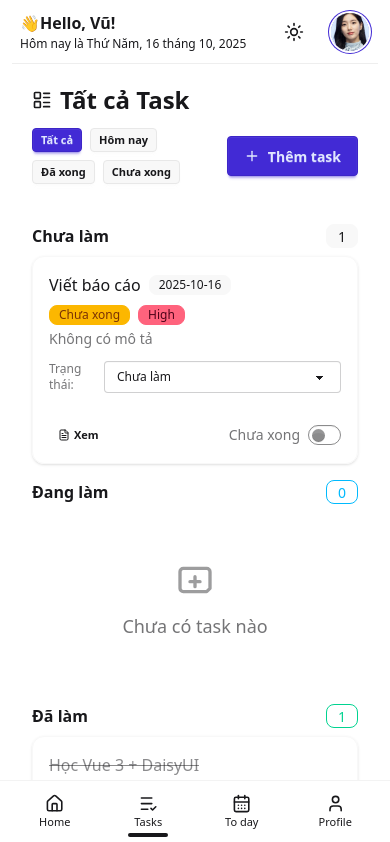
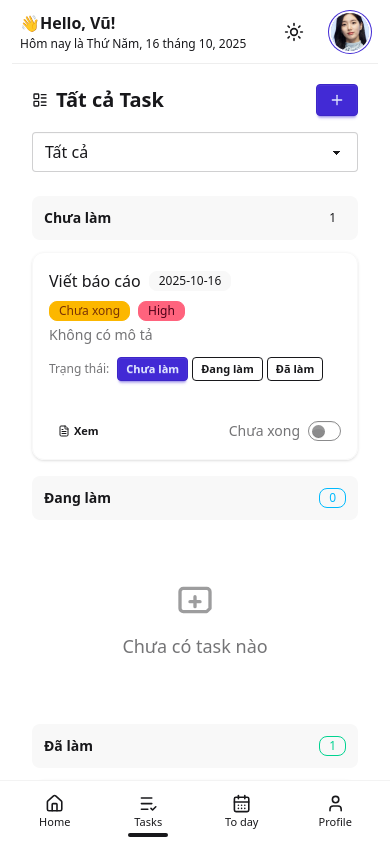
Before and after one commit to ngthanhvu/OneTaskApp, a Vue app: page /tasks in a window 390 px wide. Shown: the top 842 px of the page. Built offline with nearby package versions, Linux system fonts and the light colour scheme; what @vueuse/head, v-calendar would draw is missing.

Commit message:
feat: enhance TaskFilterBar and TaskItem components with improved UI and functionality; update Home and TaskPage layouts for better responsiveness

```diff
--- a/src/components/tasks/TaskFilterBar.vue
+++ b/src/components/tasks/TaskFilterBar.vue
@@ -1,16 +1,34 @@
 <template>
-    <div class="flex flex-wrap items-center gap-2">
-        <button class="btn btn-xs" :class="{ 'btn-primary': modelValue === 'all' }" @click="$emit('update:modelValue', 'all')">Tất cả</button>
-        <button class="btn btn-xs" :class="{ 'btn-primary': modelValue === 'today' }" @click="$emit('update:modelValue', 'today')">Hôm nay</button>
-        <button class="btn btn-xs" :class="{ 'btn-primary': modelValue === 'done' }" @click="$emit('update:modelValue', 'done')">Đã xong</button>
-        <button class="btn btn-xs" :class="{ 'btn-primary': modelValue === 'todo' }" @click="$emit('update:modelValue', 'todo')">Chưa xong</button>
+    <div>
+        <!-- Mobile: Dropdown -->
+        <div class="sm:hidden w-full min-w-[120px]">
+            <select class="select select-bordered w-full h-10 text-base" :value="modelValue"
+                @change="$emit('update:modelValue', ($event.target as HTMLSelectElement).value)">
+                <option v-for="filter in filters" :key="filter.value" :value="filter.value">
+                    {{ filter.label }}
+                </option>
+            </select>
+        </div>
+
+        <!-- Desktop: Buttons -->
+        <div class="hidden sm:flex flex-wrap items-center gap-2">
+            <button v-for="filter in filters" :key="filter.value" class="btn btn-xs"
+                :class="{ 'btn-primary': modelValue === filter.value }"
+                @click="$emit('update:modelValue', filter.value)">
+                {{ filter.label }}
+            </button>
+        </div>
     </div>
 </template>
 
 <script setup lang="ts">
 defineProps<{ modelValue: 'all' | 'today' | 'done' | 'todo' }>()
 defineEmits(['update:modelValue'])
+
+const filters = [
+    { label: 'Tất cả', value: 'all' },
+    { label: 'Hôm nay', value: 'today' },
+    { label: 'Đã xong', value: 'done' },
+    { label: 'Chưa xong', value: 'todo' },
+]
 </script>
-
-<style scoped>
-</style>
--- a/src/components/tasks/TaskItem.vue
+++ b/src/components/tasks/TaskItem.vue
@@ -39,12 +39,26 @@
             <!-- Chọn trạng thái -->
             <div v-if="local.status != null" class="mt-3 flex items-center gap-2">
                 <span class="text-xs text-base-content/60">Trạng thái:</span>
-                <select class="select select-bordered select-sm" v-model="local.status"
-                    @change="$emit('status-change', { ...local })">
-                    <option :value="0">Chưa làm</option>
-                    <option :value="1">Đang làm</option>
-                    <option :value="2">Đã làm</option>
-                </select>
+                <div class="flex gap-1">
+                    <button
+                        class="btn btn-xs"
+                        :class="local.status === 0 ? 'btn-primary' : 'btn-outline'"
+                        @click="changeStatus(0)">
+                        Chưa làm
+                    </button>
+                    <button
+                        class="btn btn-xs"
+                        :class="local.status === 1 ? 'btn-primary' : 'btn-outline'"
+                        @click="changeStatus(1)">
+                        Đang làm
+                    </button>
+                    <button
+                        class="btn btn-xs"
+                        :class="local.status === 2 ? 'btn-primary' : 'btn-outline'"
+                        @click="changeStatus(2)">
+                        Đã làm
+                    </button>
+                </div>
             </div>
         </div>
 
@@ -66,7 +80,7 @@
 import { reactive, watch, computed } from 'vue'
 import { FileText, Pencil, Trash2 } from 'lucide-vue-next'
 const props = defineProps<{ task: any }>()
-defineEmits(['edit', 'delete', 'update', 'view', 'status-change'])
+const emit = defineEmits(['edit', 'delete', 'update', 'view', 'status-change'])
 const local = reactive({ ...props.task })
 const descriptionPreview = computed(() => (local as any).description?.trim() || 'Không có mô tả')
 const statusLabel = computed(() => {
@@ -84,5 +98,11 @@ const priorityClass = computed(() => {
     if (local.priority === 'low') return 'badge-ghost'
     return 'badge-info'
 })
+
+function changeStatus(newStatus: number) {
+    local.status = newStatus
+    emit('status-change', { ...local })
+}
+
 watch(() => props.task, val => Object.assign(local, val))
 </script>
--- a/src/pages/tasks/TaskPage.vue
+++ b/src/pages/tasks/TaskPage.vue
@@ -1,6 +1,23 @@
 <template>
-    <div class="mx-auto space-y-10">
-        <div class="flex flex-wrap items-center justify-between gap-3">
+    <div class="mx-auto space-y-6 md:space-y-10">
+        <!-- Mobile Header -->
+        <div class="md:hidden space-y-4">
+            <div class="flex items-center justify-between">
+                <h1 class="text-xl font-bold flex items-center gap-2">
+                    <LayoutList class="w-4 h-4" />
+                    Tất cả Task
+                </h1>
+                <button class="btn btn-primary btn-sm" @click="openForm()">
+                    <Plus class="w-4 h-4" />
+                </button>
+            </div>
+            <div class="w-full">
+                <TaskFilterBar v-model="filter" />
+            </div>
+        </div>
+
+        <!-- Desktop Header -->
+        <div class="hidden md:flex flex-wrap items-center justify-between gap-3">
             <h1 class="text-2xl font-bold flex items-center gap-2">
                 <LayoutList class="w-5 h-5" />
                 Tất cả Task
@@ -14,14 +31,51 @@
             </div>
         </div>
 
-        <div class="grid grid-cols-1 lg:grid-cols-3 gap-4">
+        <!-- Mobile Kanban - Vertical Stack -->
+        <div class="md:hidden space-y-4">
+            <div class="space-y-3">
+                <div class="flex items-center justify-between gap-2 bg-base-200 rounded-lg p-3">
+                    <h3 class="font-semibold text-sm">Chưa làm</h3>
+                    <span class="badge badge-ghost badge-sm">{{ backlog.length }}</span>
+                </div>
+                <div class="space-y-2">
+                    <TaskList :tasks="backlog" @edit="openForm" @delete="deleteTask" @view="openDetail" @update="updateTask"
+                        @status-change="updateTask" />
+                </div>
+            </div>
+
+            <div class="space-y-3">
+                <div class="flex items-center justify-between gap-2 bg-base-200 rounded-lg p-3">
+                    <h3 class="font-semibold text-sm">Đang làm</h3>
+                    <span class="badge badge-info badge-outline badge-sm">{{ inProgress.length }}</span>
+                </div>
+                <div class="space-y-2">
+                    <TaskList :tasks="inProgress" @edit="openForm" @delete="deleteTask" @view="openDetail"
+                        @update="updateTask" @status-change="updateTask" />
+                </div>
+            </div>
+
+            <div class="space-y-3">
+                <div class="flex items-center justify-between gap-2 bg-base-200 rounded-lg p-3">
+                    <h3 class="font-semibold text-sm">Đã làm</h3>
+                    <span class="badge badge-success badge-outline badge-sm">{{ doneList.length }}</span>
+                </div>
+                <div class="space-y-2">
+                    <TaskList :tasks="doneList" @edit="openForm" @delete="deleteTask" @view="openDetail"
+                        @update="updateTask" @status-change="updateTask" />
+                </div>
+            </div>
+        </div>
+
+        <!-- Desktop Kanban - Grid Layout -->
+        <div class="hidden md:grid grid-cols-1 lg:grid-cols-3 gap-4">
             <div class="space-y-2">
                 <div class="flex items-center justify-between gap-2">
                     <h3 class="font-semibold truncate">Chưa làm</h3>
                     <span class="badge badge-ghost shrink-0">{{ backlog.length }}</span>
                 </div>
-                <TaskList :tasks="backlog" @edit="openForm" @delete="deleteTask" @view="openDetail"
-                    @update="updateTask" @status-change="updateTask" />
+                <TaskList :tasks="backlog" @edit="openForm" @delete="deleteTask" @view="openDetail" @update="updateTask"
+                    @status-change="updateTask" />
             </div>
             <div class="space-y-2">
                 <div class="flex items-center justify-between gap-2">
@@ -51,35 +105,41 @@
         <!-- Modal detail -->
         <dialog ref="detailModal" class="modal">
             <div class="modal-box w-full max-w-2xl" v-if="detailTask">
-                <div class="flex items-center justify-between mb-2">
+                <div class="flex items-center justify-between mb-4">
                     <h3 class="font-bold text-lg flex items-center gap-2">
                         <FileText class="w-4 h-4" />
                         Chi tiết Task
                     </h3>
                     <button class="btn btn-sm btn-ghost" @click="closeDetail">✖</button>
                 </div>
-                <div class="space-y-3">
-                    <div class="flex items-start justify-between gap-3">
-                        <div>
-                            <h4 class="text-xl font-semibold" :class="{ 'line-through text-base-content/50': detailTask?.done }">{{ detailTask?.title }}</h4>
-                            <div class="mt-1 flex items-center gap-2">
+                <div class="space-y-4">
+                    <div class="flex flex-col sm:flex-row sm:items-start sm:justify-between gap-3">
+                        <div class="flex-1 min-w-0">
+                            <h4 class="text-lg sm:text-xl font-semibold break-words"
+                                :class="{ 'line-through text-base-content/50': detailTask?.done }">{{ detailTask?.title
+                                }}</h4>
+                            <div class="mt-2 flex flex-wrap items-center gap-2">
                                 <span class="badge badge-outline">Ngày: {{ detailTask?.date }}</span>
-                                <span class="badge" :class="detailTask?.done ? 'badge-success' : 'badge-warning'">{{ detailTask?.done ? 'Đã xong' : 'Chưa xong' }}</span>
+                                <span class="badge" :class="detailTask?.done ? 'badge-success' : 'badge-warning'">{{
+                                    detailTask?.done ? 'Đã xong' : 'Chưa xong' }}</span>
                             </div>
                         </div>
-                        <label class="label cursor-pointer gap-2">
-                            <span class="label-text text-sm">{{ detailTask?.done ? 'Đánh dấu chưa xong' : 'Đánh dấu đã xong' }}</span>
+                        <label class="label cursor-pointer gap-2 shrink-0">
+                            <span class="label-text text-sm">{{
+                                detailTask?.done ? 'Đánh dấu chưa xong' : 'Đánh dấu đã xong'
+                            }}</span>
                             <input type="checkbox" v-model="detailTask.done" class="toggle toggle-primary toggle-sm" />
                         </label>
                     </div>
                     <div>
-                        <h5 class="font-medium mb-1">Mô tả</h5>
-                        <p class="text-base-content/70 whitespace-pre-line" v-if="detailTask?.description">{{ detailTask?.description }}</p>
+                        <h5 class="font-medium mb-2">Mô tả</h5>
+                        <p class="text-base-content/70 whitespace-pre-line break-words" v-if="detailTask?.description">{{
+                            detailTask?.description }}</p>
                         <p class="text-base-content/50 italic" v-else>Không có mô tả</p>
                     </div>
                 </div>
                 <div class="modal-action">
-                    <button class="btn" @click="closeDetail">Đóng</button>
+                    <button class="btn w-full sm:w-auto" @click="closeDetail">Đóng</button>
                 </div>
             </div>
         </dialog>
```
Also changed, not shown: src/pages/Home.vue (+81 -26 lines).
